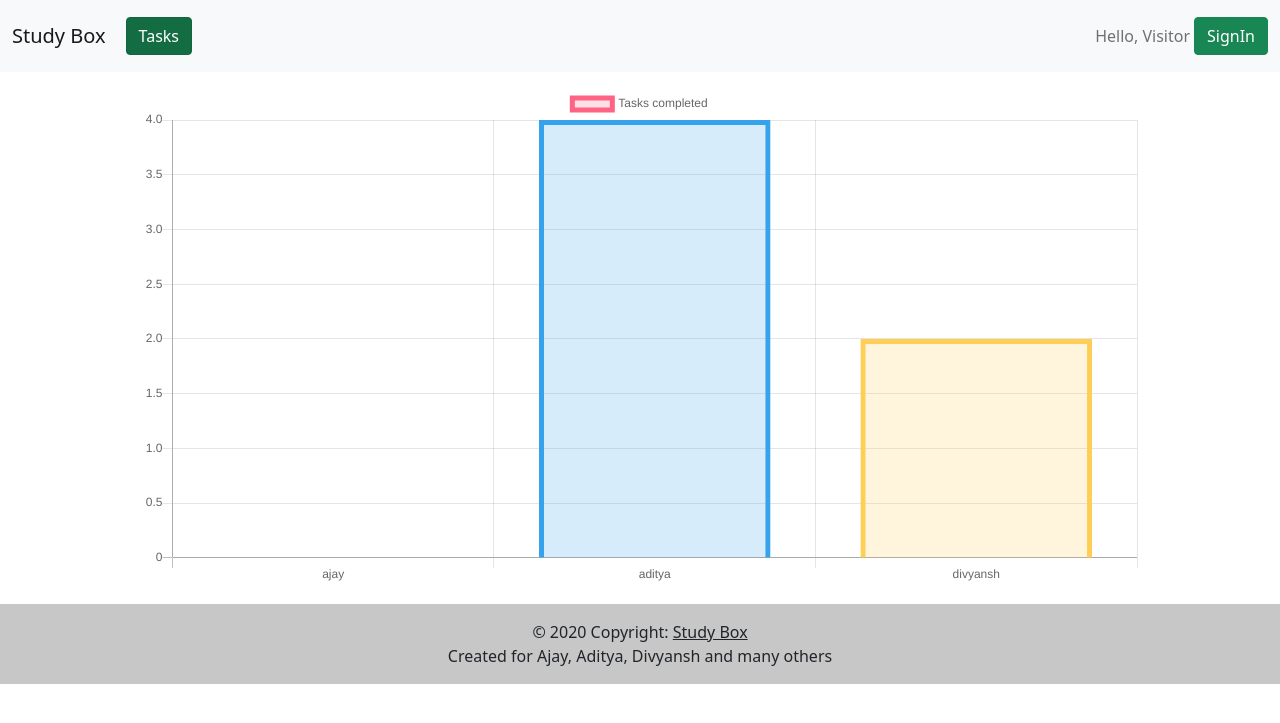
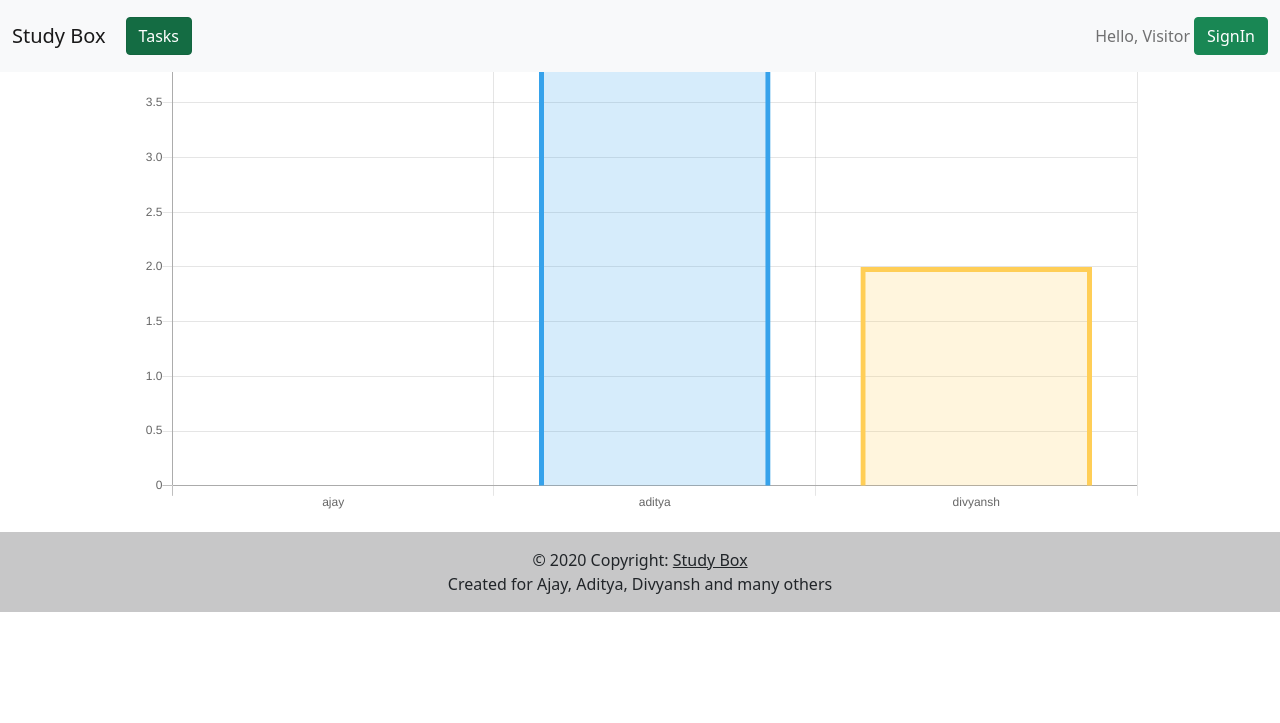
Before and after one commit to ajayjainn/StudyBox, a Django app: page / in a window 1280 px wide. Shown: the top 723 px of the page. Run offline with Django 3.2, Linux system fonts and the light colour scheme; data comes from the database, SQL or seed files in the repository; some libraries are stand-ins or nearby versions.

Commit message:
Update base.html

```diff
--- a/studybox/templates/studybox/base.html
+++ b/studybox/templates/studybox/base.html
@@ -32,7 +32,7 @@
 
   {%endif%}
 
-  <nav class="navbar navbar-expand-lg navbar-light bg-light">
+  <nav class="navbar navbar-expand-lg navbar-light bg-light fixed-top">
     <div class="container-fluid">
       <a class="navbar-brand" href="/">Study Box</a>
       <button class="navbar-toggler" type="button" data-bs-toggle="collapse" data-bs-target="#navbarSupportedContent">
```
